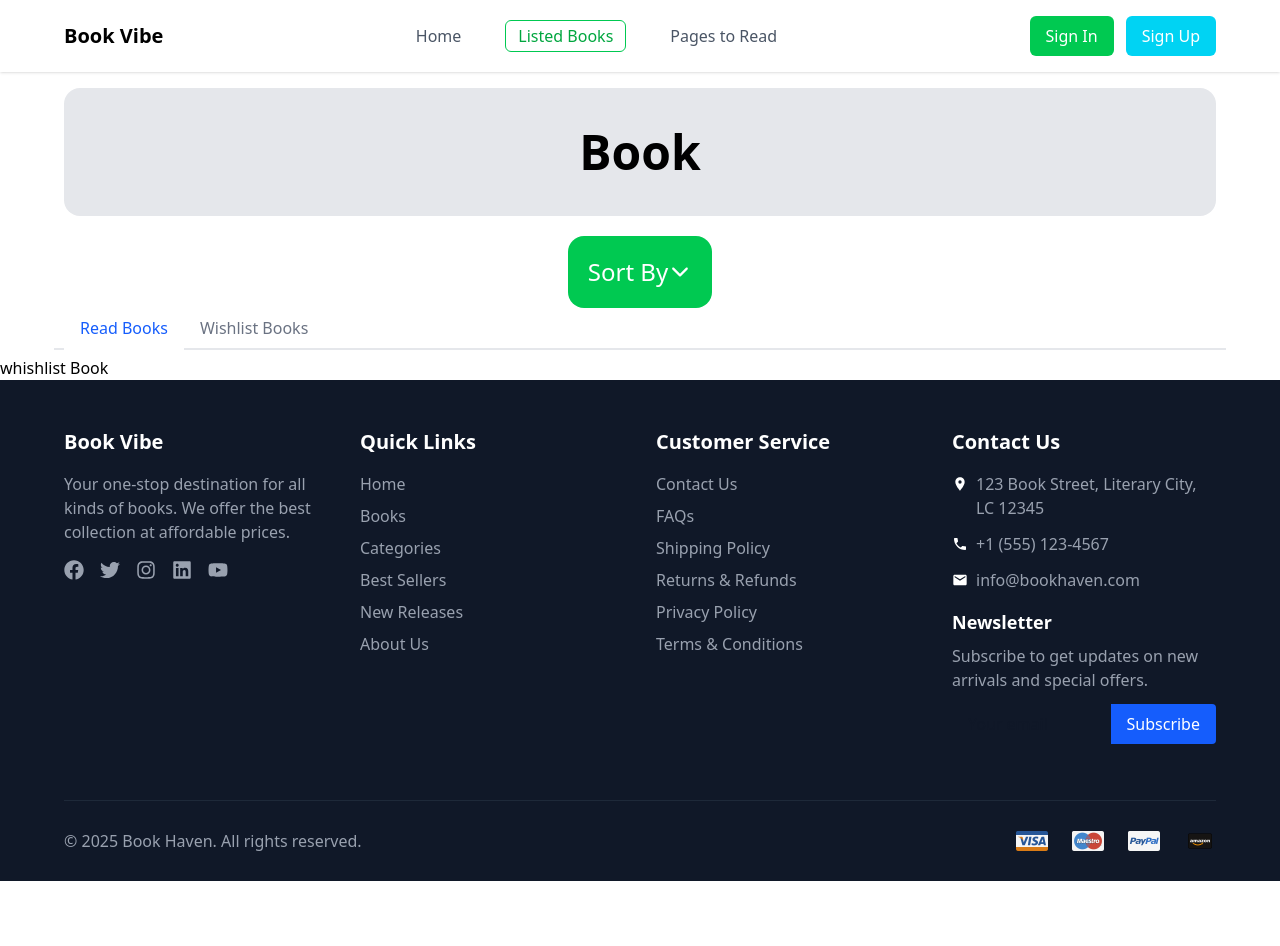
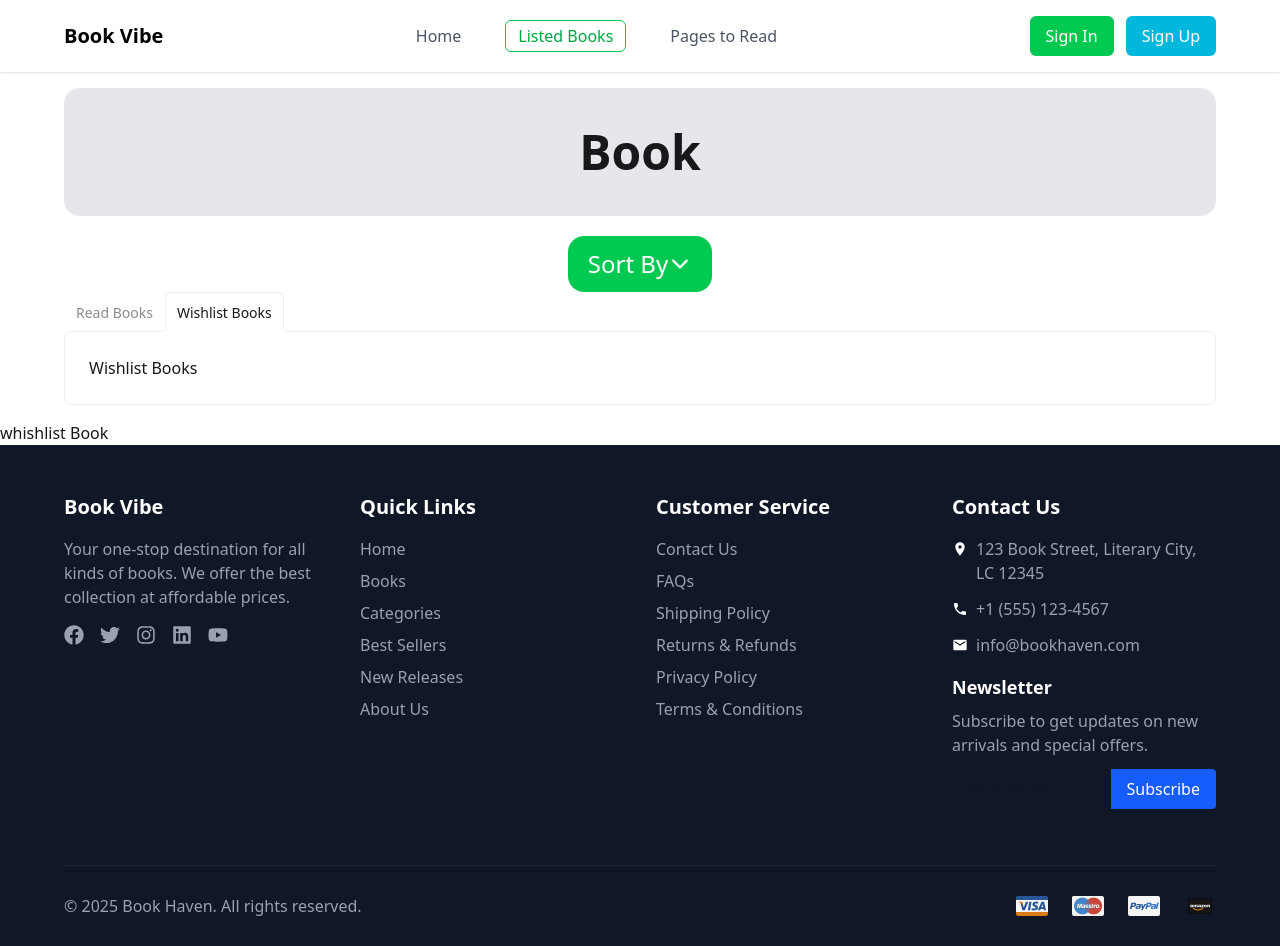
Before and after one commit to Md-Abdullah-4220/Book-Vibe, a React (Vite) app: page /listedBooks/WhishlistBooks in a window 1280 px wide. Before the commit the page ends 881 px from the top, so only its background shows below. Built offline with nearby package versions, Linux system fonts and the light colour scheme; a web font is replaced by a local one.

Commit message:
add all path

```diff
--- a/index.html
+++ b/index.html
@@ -1,5 +1,5 @@
 <!doctype html>
-<html lang="en">
+<html lang="en" data-theme="light">
   <head>
     <meta charset="UTF-8" />
     <link rel="icon" type="image/svg+xml" href="/src/assets/icons8-book-96.png" />
--- a/package.json
+++ b/package.json
@@ -23,6 +23,7 @@
     "@types/react": "^19.1.8",
     "@types/react-dom": "^19.1.6",
     "@vitejs/plugin-react": "^4.6.0",
+    "daisyui": "^5.0.47",
     "eslint": "^9.30.1",
     "eslint-plugin-react-hooks": "^5.2.0",
     "eslint-plugin-react-refresh": "^0.4.20",
--- a/src/components/Naveber.jsx
+++ b/src/components/Naveber.jsx
@@ -35,7 +35,7 @@ const Naveber = () => {
         <button className="bg-green-500 text-white px-4 py-2 rounded-md text-sm md:text-base">
           Sign In
         </button>
-        <button className="bg-cyan-400 text-white px-4 py-2 rounded-md hover:bg-cyan-500 text-sm md:text-base">
+        <button className="bg-cyan-500 text-white px-4 py-2 rounded-md hover:bg-cyan-600 text-sm md:text-base">
           Sign Up
         </button>
       </div>
--- a/src/index.css
+++ b/src/index.css
@@ -4,6 +4,7 @@
 
 
 @import "tailwindcss";
+@plugin "daisyui";
 
 
 @theme {
--- a/src/pages/BooksDetails.jsx
+++ b/src/pages/BooksDetails.jsx
@@ -36,7 +36,7 @@ const BooksDetails = () => {
   }
 
 
-  const { bookName, author, image, review, totalPages, publisher, yearOfPublishing, rating, category, tags } = selectedBook;
+  const { bookName, author, image, review, totalPages, publisher, yearOfPublishing, rating, category, tags, bookId} = selectedBook;
 
   return (
     <div className="bg-white p-6 max-w-5xl mx-auto rounded-lg shadow-md grid md:grid-cols-2 gap-10 items-start font-sans my-10">
@@ -92,10 +92,10 @@ const BooksDetails = () => {
 
         {/* Buttons */}
         <div className="flex gap-4 mt-4">
-          <button className="px-6 py-2 border border-black rounded-md text-black hover:bg-gray-100">
+          <button onClick={() => handelBookid(bookId)} className="px-6 py-2 border border-black rounded-md text-black hover:bg-gray-100">
             Read
           </button>
-          <button className="px-6 py-2 bg-[#3BB77E] text-white rounded-md hover:bg-[#329a68]">
+          <button className="px-6 py-2 bg-cyan-500 text-white rounded-md hover:bg-cyan-600">
             Wishlist
           </button>
         </div>
--- a/src/pages/ListedBooks.jsx
+++ b/src/pages/ListedBooks.jsx
@@ -1,4 +1,5 @@
 import { IoIosArrowDown } from "react-icons/io";
+import ReadsBooks from "../components/ReadsBooks"
 
 const ListedBooks = () => {
   return (
@@ -8,19 +9,39 @@ const ListedBooks = () => {
           <h1 className="text-5xl font-bold">Book</h1>
         </div>
         <div className="flex justify-center mt-5">
-          <div className="p-5 bg-green-500 text-white flex items-center justify-center cursor-pointer text-center rounded-2xl font-medium text-2xl">
+          <div className="px-5 py-3 bg-green-500 text-white flex items-center justify-center cursor-pointer text-center rounded-2xl font-medium text-2xl">
             <button>Sort By</button>
             <IoIosArrowDown />
           </div>
         </div>
       </div>
-      <button className="px-4 py-2 font-medium text-blue-600 border-b-2 border-white">
-        Read Books
-      </button>
-      <button className="px-4 py-2 font-medium text-gray-500 hover:text-gray-700">
-        Wishlist Books
-      </button>
-      <div className="border-b-2 -m-2.5 border-gray-200 pb-2"></div>
+      <div>
+        {/* name of each tab group should be unique */}
+        <div className="tabs tabs-lift">
+          <input
+            type="radio"
+            name="my_tabs_3"
+            className="tab"
+            aria-label="Read Books"
+          />
+          <div className="tab-content bg-base-100 border-base-300 p-6">
+            Read Books
+            < ReadsBooks />
+          </div>
+
+          <input
+            type="radio"
+            name="my_tabs_3"
+            className="tab"
+            aria-label="Wishlist Books"
+            defaultChecked
+          />
+          <div className="tab-content bg-base-100 border-base-300 p-6">
+            Wishlist Books
+
+          </div>
+        </div>
+      </div>
     </div>
   );
 };
```
Also changed, not shown: src/contexts/BookContext.jsx (+4 -4 lines), 1 other file (tests, documents, lock files or other folders).
